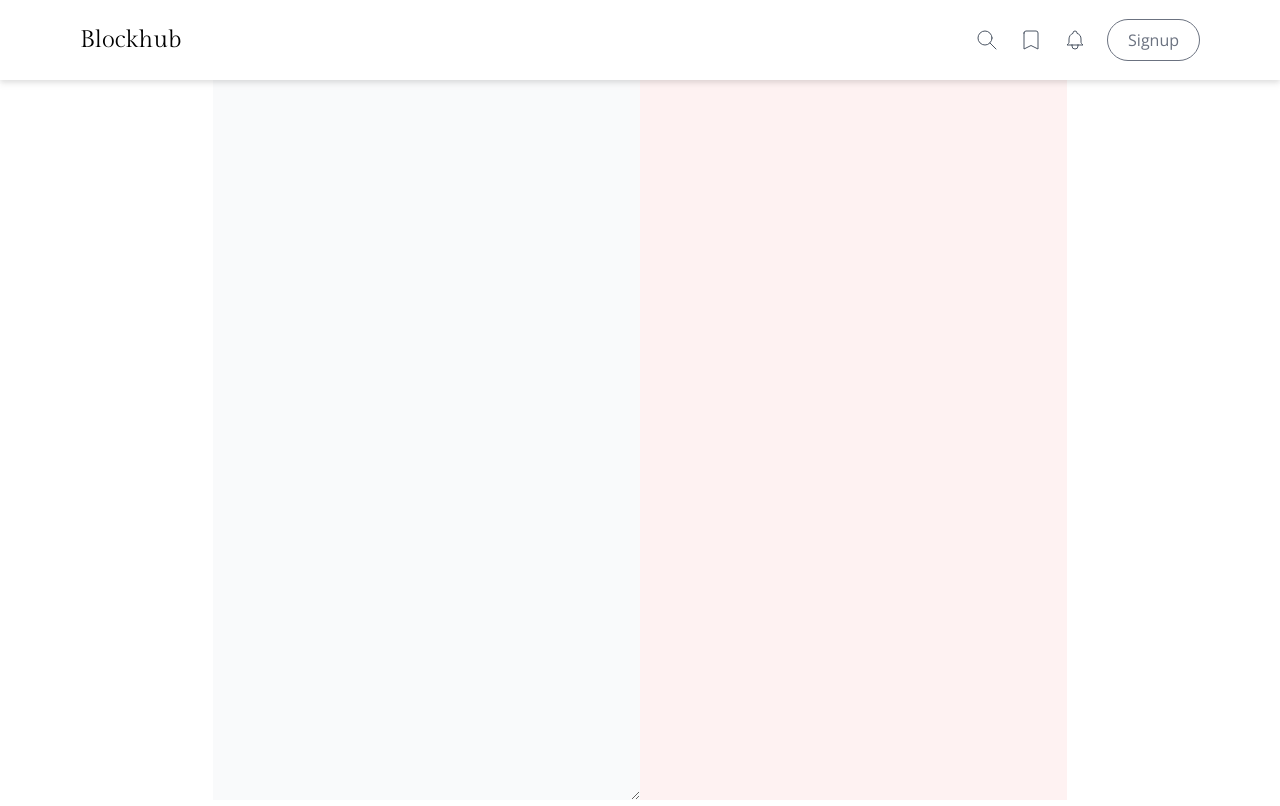
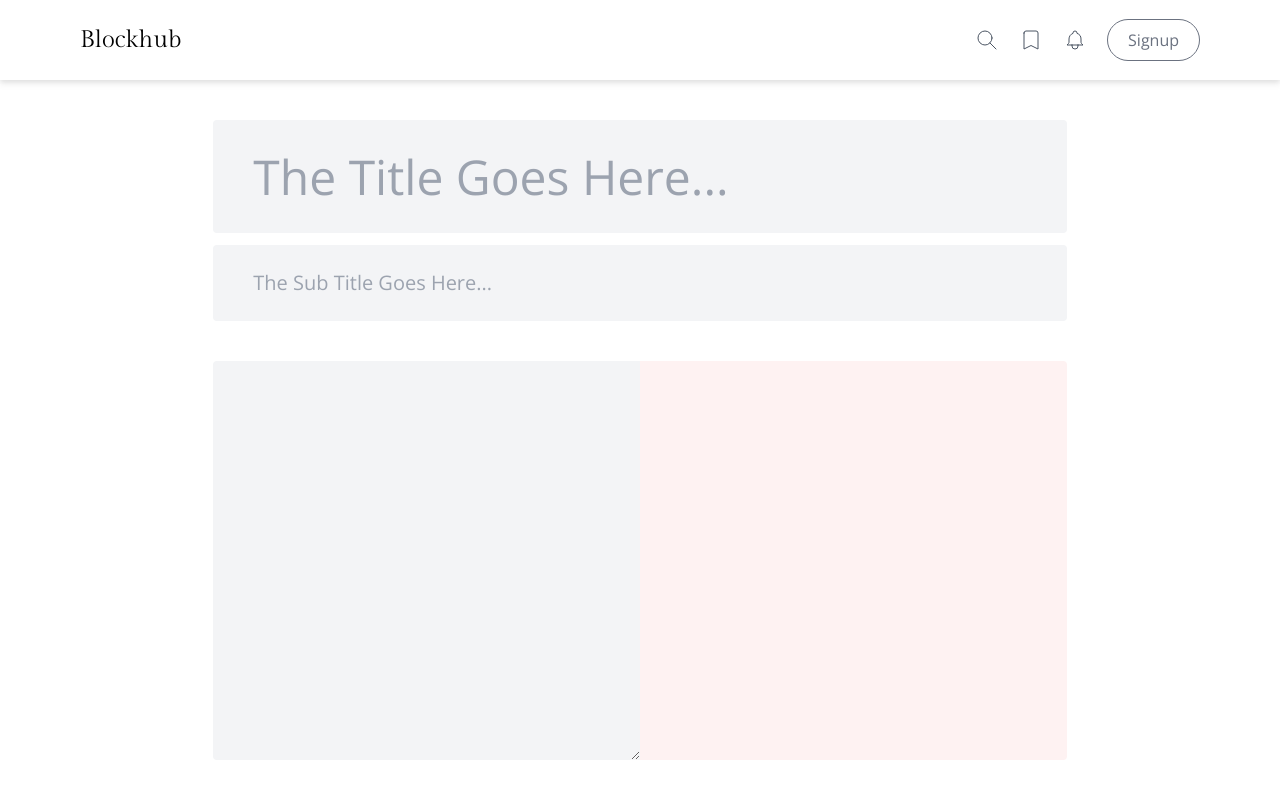
Before and after one commit to akashshyamdev/blockhub, a Next.js app: page /posts/create in a window 1280 px wide. Built offline with nearby package versions, Linux system fonts and the light colour scheme; no server answers.

Commit message:
feat(new post): added title and sub title

```diff
--- a/pages/posts/create.tsx
+++ b/pages/posts/create.tsx
@@ -1,19 +1,21 @@
 import classes from "@styles/components/preview.module.scss";
 import axios from "axios";
 import { useSession } from "next-auth/react";
-import React, { ChangeEvent, useEffect, useState } from "react";
+import React, { ChangeEvent, useState } from "react";
 import snarkdown from "snarkdown";
 
 function CreatePost() {
   const { data } = useSession();
 
+  // Form
+  const [title, setTitle] = useState("");
+  const [subTitle, setSubTitle] = useState("");
+
   const [markdown, setMarkdown] = useState("");
   const [result, setResult] = useState("");
 
-  useEffect(() => {}, []);
-
   const createPost = async () => {
-    const post = await axios.post(`/api/posts/`, { title: "Abc", subTitle: "sub title" });
+    const post = await axios.post(`/api/posts/`, { title, subTitle, markdown });
 
     console.log(post);
   };
@@ -22,16 +24,32 @@ function CreatePost() {
     const newMarkdown = e.target.value;
 
     setMarkdown(newMarkdown);
-
     setResult(snarkdown(newMarkdown));
   };
 
   return (
-    <main className={"flex flex-row flex-grow full justify-center"}>
-      <div className={"w-8/12 grid grid-cols-2 bg-gray-50"}>
+    <main className={"flex flex-row flex-grow full justify-center py-10"}>
+      <div className={"flex flex-col h-full w-8/12 items-center"}>
+        <div className={"w-full mb-10"}>
+          <input
+            type="text"
+            className={"w-full text-5xl rounded px-10 py-6 bg-gray-100"}
+            onChange={(e) => setTitle(e.target.value)}
+            placeholder={"The Title Goes Here..."}
+          />
+
+          <input
+            type="text"
+            className={"w-full text-xl mt-3 rounded px-10 py-6 bg-gray-100"}
+            onChange={(e) => setSubTitle(e.target.value)}
+            placeholder={"The Sub Title Goes Here..."}
+          />
+        </div>
+
+        <div className={"grid w-full h-full grid-cols-2"}>
           <div>
             <textarea
-            className={`w-full p-7 h-full bg-gray-50 outline-none`}
+              className={`w-full p-7 h-full bg-gray-100 rounded rounded-r-none outline-none`}
               name="editor"
               value={markdown}
               onChange={onChange}
@@ -40,10 +58,11 @@ function CreatePost() {
           </div>
 
           <div
-          className={`bg-red-50 ${classes.preview}`}
+            className={`bg-red-50 ${classes.preview} rounded-l-none rounded`}
             id="result"
             dangerouslySetInnerHTML={{ __html: result }}
           />
+        </div>
       </div>
     </main>
   );
```
Lines whose indentation alone changed are shown as unchanged.
